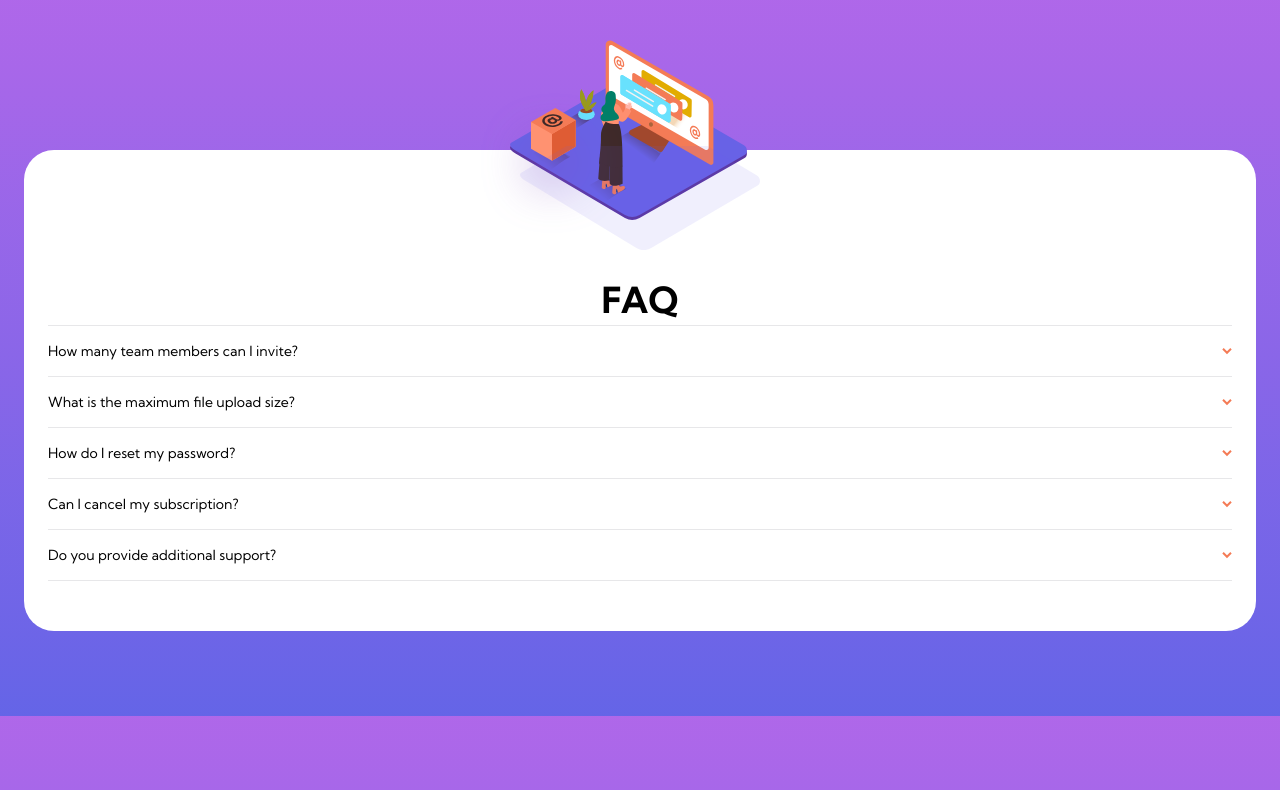
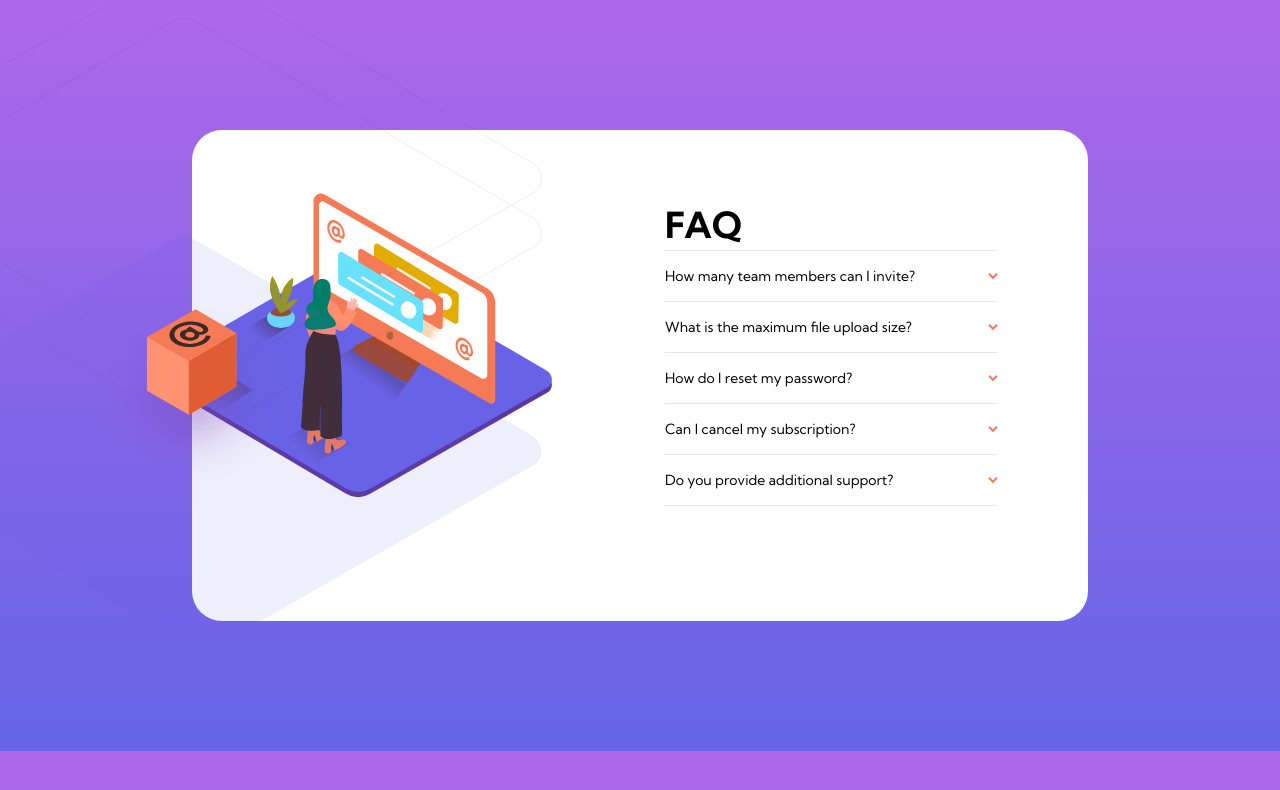
Before and after one commit to aricahyonodev/FAQ, a plain HTML site: page index.html in a window 1280 px wide. Drawn offline with Linux system fonts and the light colour scheme.

Commit message:
Desain Dekstop Clear

```diff
--- a/css/style.css
+++ b/css/style.css
@@ -24,11 +24,6 @@ ul li img{
         margin-top: 22px;
 }
 
-.content header{
-    margin: 0px 5%;
-    width: 90%;
-    text-align: center;
-}
 ul li h1{
      font-size: 36px;
      font-weight: 700;
@@ -60,4 +55,45 @@ background-color: #ffffff;
 
 @media screen and (min-width: 1250px) {
 
+    .container {
+    border-radius: 30px;
+margin: 130px 15%;
+background-color: #ffffff;
 }
+
+.content{
+    display: flex;
+    padding: 0px;
+}
+.header{
+     flex-grow: 1;
+}
+.faq{
+     flex-grow: 1;
+         padding: 70px 90px 80px 0px;
+}
+
+
+ul li h1{
+     text-align: left;
+}
+.img-content{
+      width: 400px;
+   left: 160px;
+    position: relative;
+    top: 215px;
+}
+.img-content2{
+    width: 700px;
+    position: absolute;
+   left: 15%;
+       top: 305px;
+}
+
+img.img-box {
+    display: block;
+    position: relative;
+    top: -130px;
+    left: -6rem;
+}
+}
--- a/index.html
+++ b/index.html
@@ -13,8 +13,9 @@
     <main class="container">
         <article class="content">
             <header class="header">
-                <img class="img-content" src="img/illustration-woman-online-mobile.svg" alt="">
-                <img class="img-content2" src="img/bg-pattern-mobile.svg" alt="">
+                <img class="img-content" src="img/illustration-woman-online-desktop.svg" alt="">
+                <img class="img-content2" src="img/bg-pattern-desktop.svg" alt="">
+                <img class="img-box" src="img/illustration-box-desktop.svg" alt="">
             </header>
             <div class="faq">
                 <ul>
```
